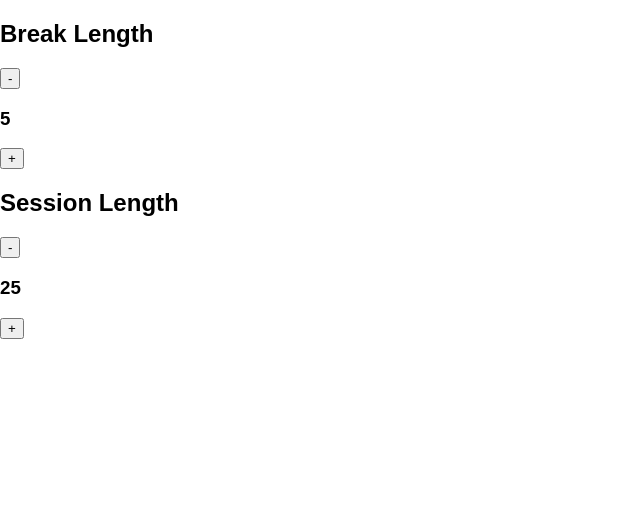
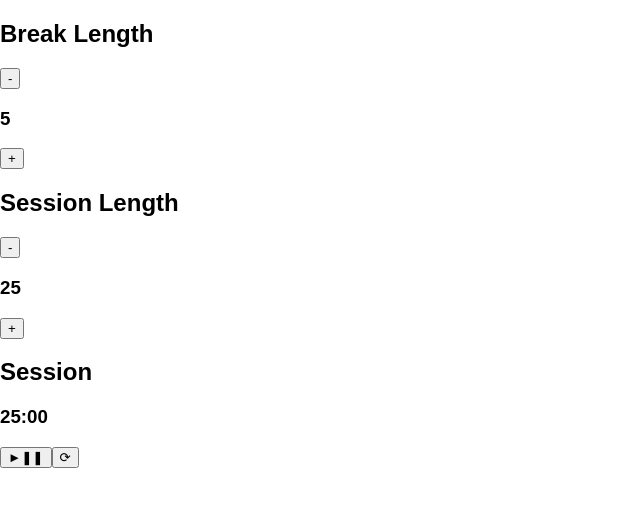
Before and after one commit to Marzdor/React-pomodoroClock, a React (Create React App) app: page / in a window 1280 px wide. Shown: the top 506 px of the page, without its empty margins (0-640 px from the left). Built offline with nearby package versions, Linux system fonts and the light colour scheme.

Commit message:
timer section base added changed controls to settings

```diff
--- a/src/App.js
+++ b/src/App.js
@@ -1,12 +1,14 @@
 import React, { Component } from "react";
 import "./App.css";
-import Controles from "./Controles";
+import Settings from "./Settings";
+import Timer from "./Timer";
 
 class App extends Component {
   render() {
     return (
       <div id="App">
-        <Controles />
+        <Settings />
+        <Timer />
       </div>
     );
   }
--- a/src/Controles.js
+++ b/src/Settings.js
@@ -1,16 +1,16 @@
 import React from "react";
 
-const Controls = props => {
+const Settings = props => {
   return (
     <section>
-      <div id="break-label">
-        <h2>Break Length</h2>
+      <div>
+        <h2 id="break-label">Break Length</h2>
         <button id="break-decrement">-</button>
         <h3 id="break-length">5</h3>
         <button id="break-increment">+</button>
       </div>
-      <div id="session-label">
-        <h2>Session Length</h2>
+      <div>
+        <h2 id="session-label">Session Length</h2>
         <button id="session-decrement">-</button>
         <h3 id="session-length">25</h3>
         <button id="session-increment">+</button>
@@ -19,4 +19,4 @@ const Controls = props => {
   );
 };
 
-export default Controls;
+export default Settings;
--- /dev/null
+++ b/src/Timer.js
@@ -0,0 +1,14 @@
+import React from "react";
+
+const Timer = props => {
+  return (
+    <section>
+      <h2 id="timer-label">Session</h2>
+      <h3 id="time-left">25:00</h3>
+      <button id="start_stop">►❚❚</button>
+      <button id="reset">⟳</button>
+    </section>
+  );
+};
+
+export default Timer;
```
